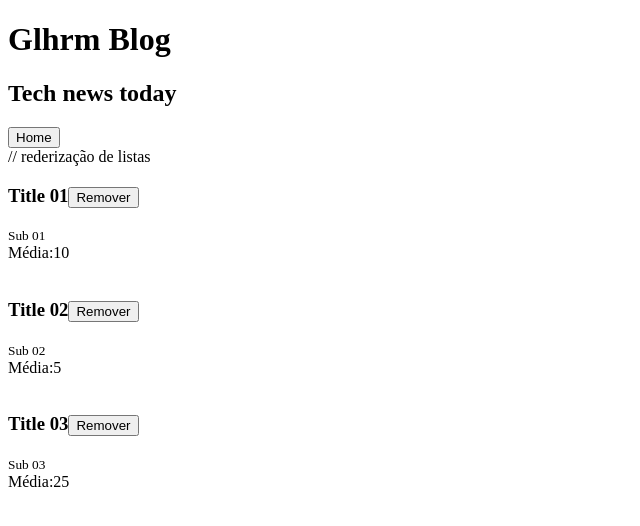
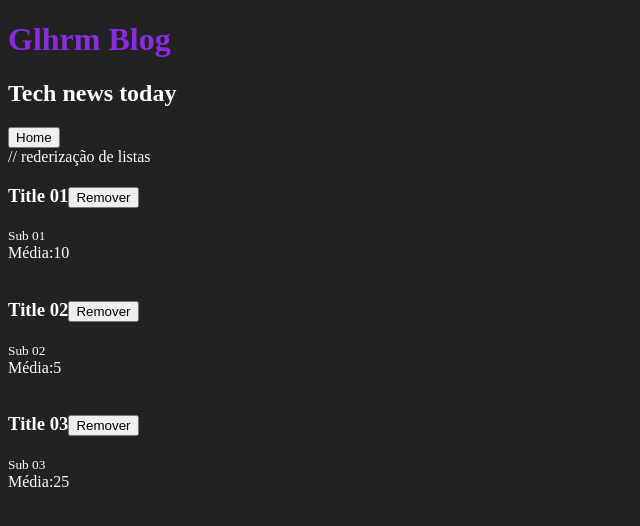
Before and after one commit to gcmorais/study-assignments, a React app in the folder jstack/react-fundamentos/: page / in a window 1280 px wide. Shown: the top 526 px of the page, without its empty margins (0-640 px from the left). Built offline with nearby package versions, Linux system fonts and the light colour scheme.

Commit message:
estilizando

```diff
--- a/jstack/react-fundamentos/package.json
+++ b/jstack/react-fundamentos/package.json
@@ -14,7 +14,9 @@
     "@babel/preset-react": "^7.22.5",
     "babel-loader": "^9.1.3",
     "clean-webpack-plugin": "^4.0.0",
+    "css-loader": "^6.8.1",
     "html-webpack-plugin": "^5.5.3",
+    "style-loader": "^3.3.3",
     "webpack": "^5.88.2",
     "webpack-cli": "^5.1.4",
     "webpack-dev-server": "^4.15.1"
--- /dev/null
+++ b/jstack/react-fundamentos/src/Header.css
@@ -0,0 +1,3 @@
+.title{
+    color:blueviolet;
+}
--- a/jstack/react-fundamentos/src/Header.js
+++ b/jstack/react-fundamentos/src/Header.js
@@ -1,12 +1,13 @@
 import React from "react";
 import PropTypes from 'prop-types';
+import styles from './Header.css';
 
 // Forma desestruturada das props abaixo
 export function Header({title, subtitle, children}){
     return (
         <>
             <div>
-                <h1>{title}</h1>
+                <h1 className={styles.title}>{title}</h1>
                 <h2>{subtitle}</h2>
                 {children}
             </div>
--- /dev/null
+++ b/jstack/react-fundamentos/src/index.css
@@ -0,0 +1,4 @@
+body {
+    background: #222;
+    color: #fff;
+}
--- a/jstack/react-fundamentos/src/index.js
+++ b/jstack/react-fundamentos/src/index.js
@@ -1,6 +1,7 @@
 import React from 'react';
 import ReactDOM from 'react-dom';
 import { App } from './App';
+import './index.css';
 
 ReactDOM.render(
     <App/>,
--- a/jstack/react-fundamentos/webpack.config.js
+++ b/jstack/react-fundamentos/webpack.config.js
@@ -22,6 +22,18 @@ module.exports = {
                 exclude: /node_modules/,
                 use: 'babel-loader',
             },
+            {
+                test: /\.css$/,
+                use: [
+                    'style-loader',
+                    {
+                        loader: 'css-loader',
+                        options: {
+                            modules: true,
+                        },
+                    },
+                ],
+            },
         ],
     },
     devServer: {
```
Also changed, not shown: 1 other file (tests, documents, lock files or other folders).
